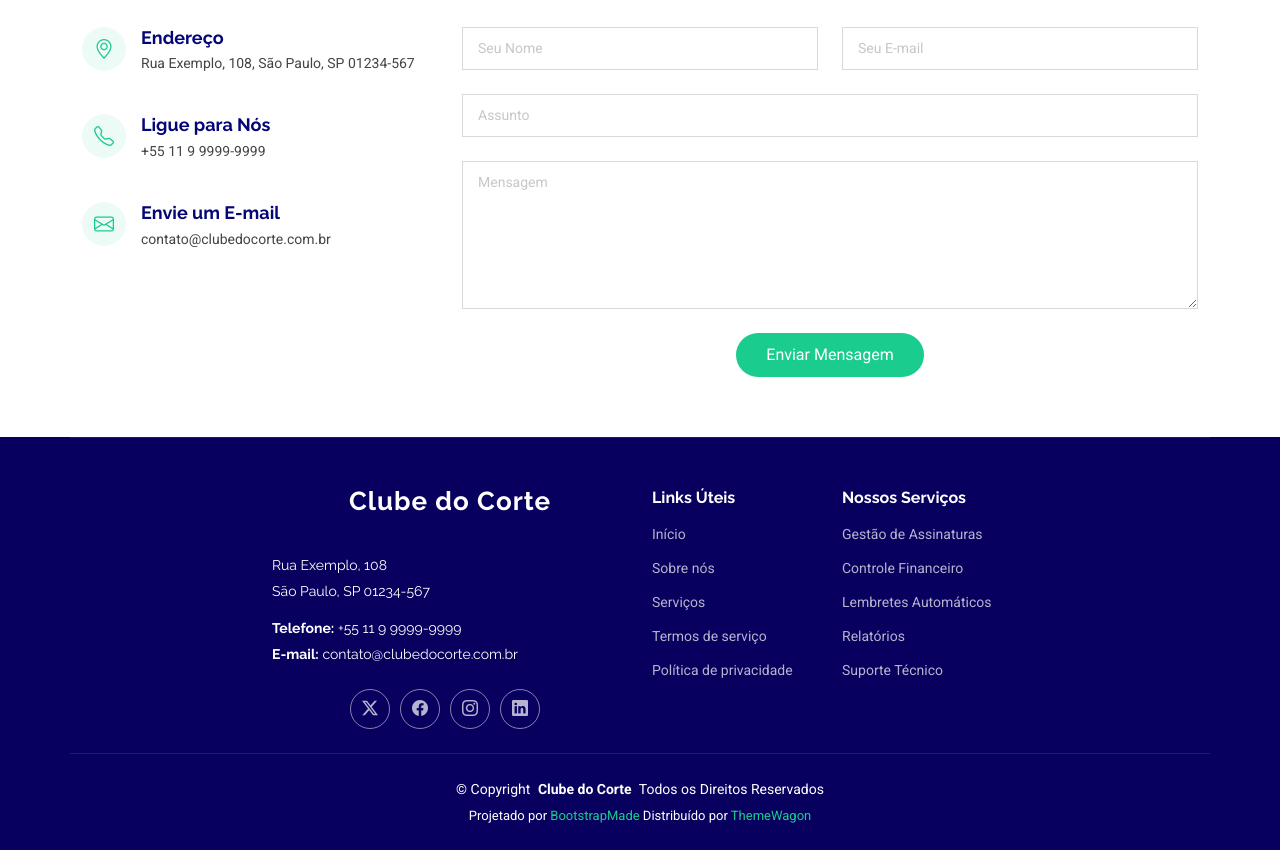
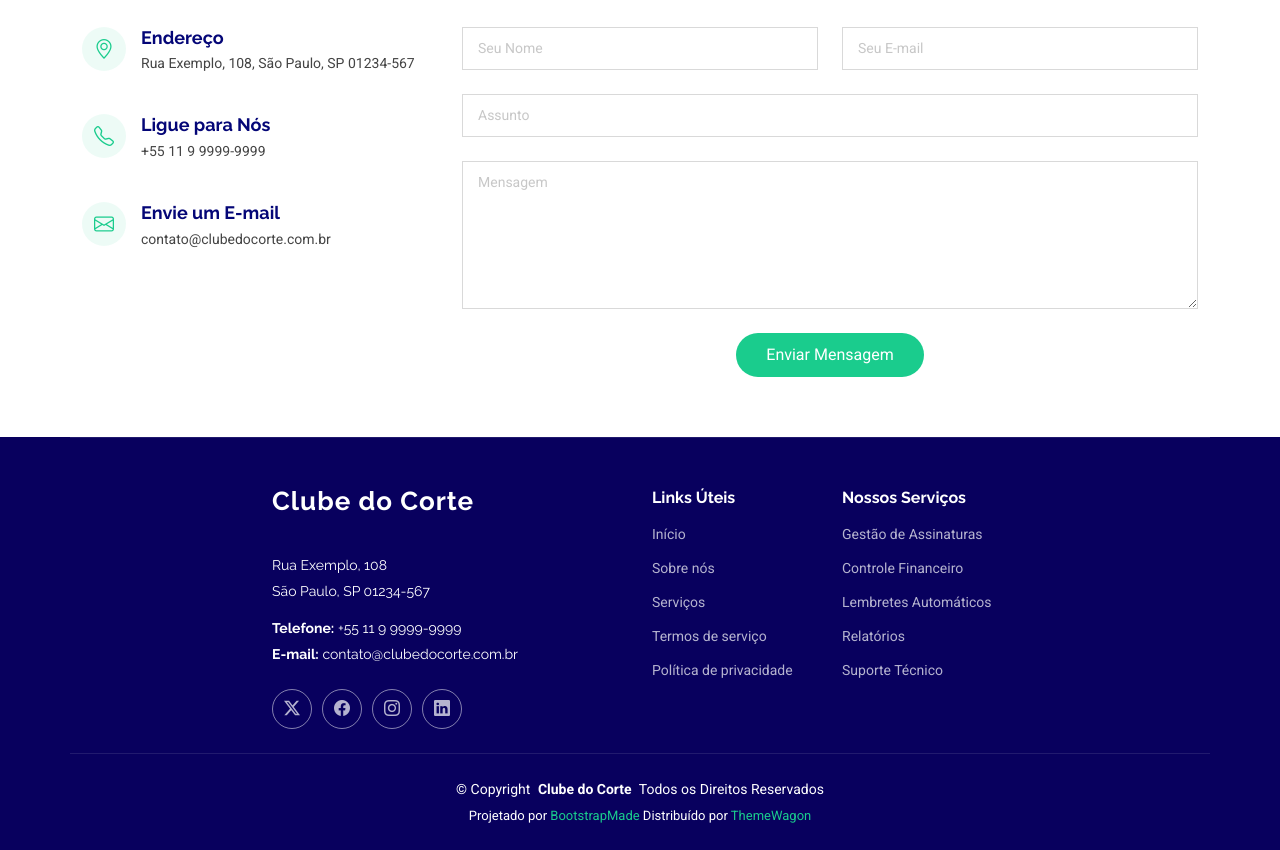
Before and after one commit to eduardofsantana/Clube-do-Corte, a plain HTML site: page Template Clube do Corte - Bootslander-1.0.0/index.html in a window 1280 px wide. Shown: the part 6466-7316 px from the top of the page. Drawn offline with Linux system fonts and the light colour scheme.

Commit message:
ajuste no rodapé

```diff
--- a/Template Clube do Corte - Bootslander-1.0.0/index.html
+++ b/Template Clube do Corte - Bootslander-1.0.0/index.html
@@ -702,7 +702,7 @@
       <div class="row gy-4 justify-content-center">
 
         <div class="col-lg-4 col-md-6 footer-about">
-          <a href="index.html" class="logo d-flex align-items-center justify-content-center">
+          <a href="index.html" class="logo d-flex align-items-center">
             <span class="sitename">Clube do Corte</span>
           </a>
 
@@ -713,7 +713,7 @@
             <p><strong>E-mail:</strong> <span>contato@clubedocorte.com.br</span></p>
           </div>
 
-          <div class="social-links d-flex mt-4 justify-content-center">
+          <div class="social-links d-flex mt-4">
             <a href=""><i class="bi bi-twitter-x"></i></a>
             <a href=""><i class="bi bi-facebook"></i></a>
             <a href=""><i class="bi bi-instagram"></i></a>
```
